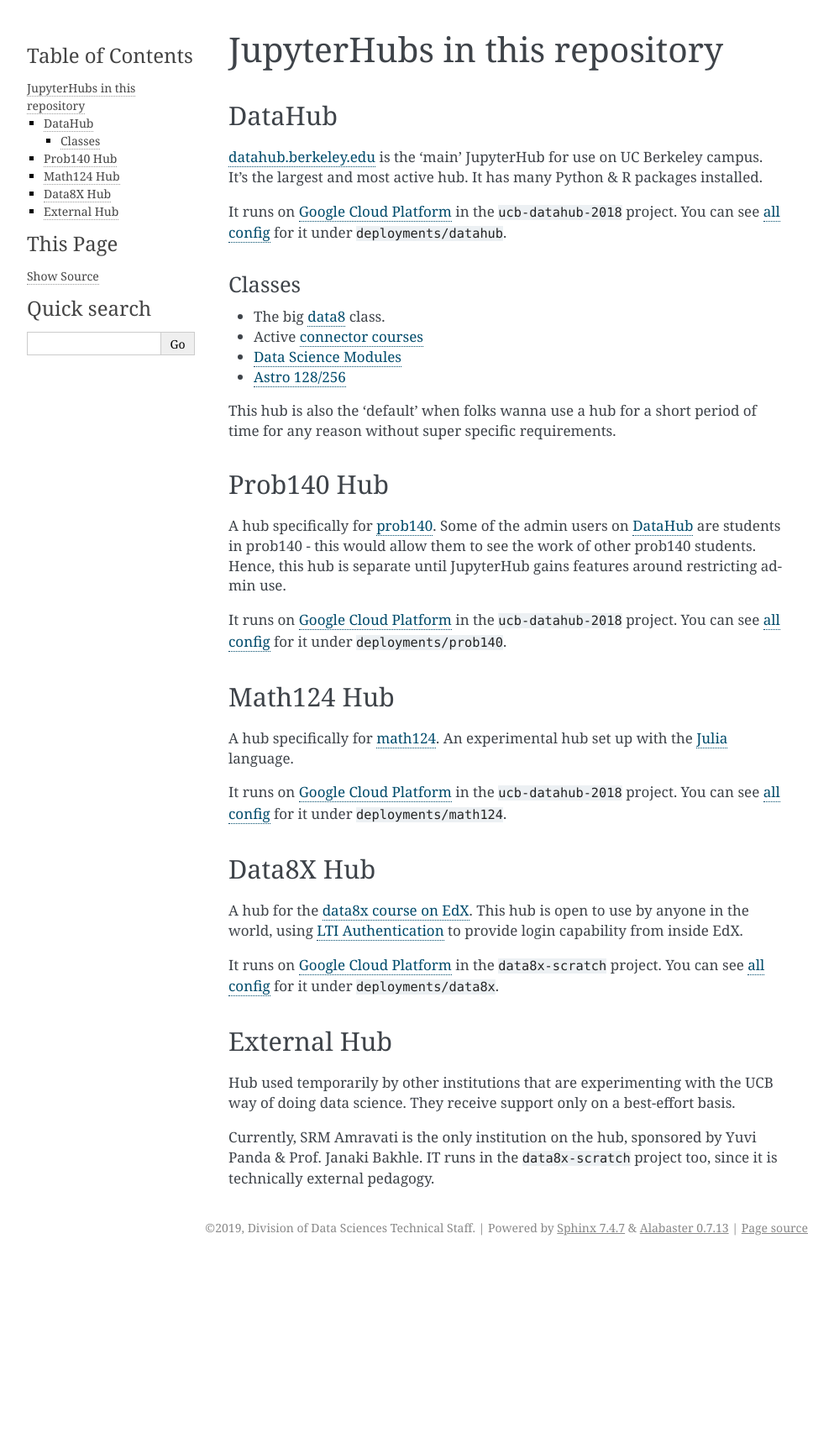
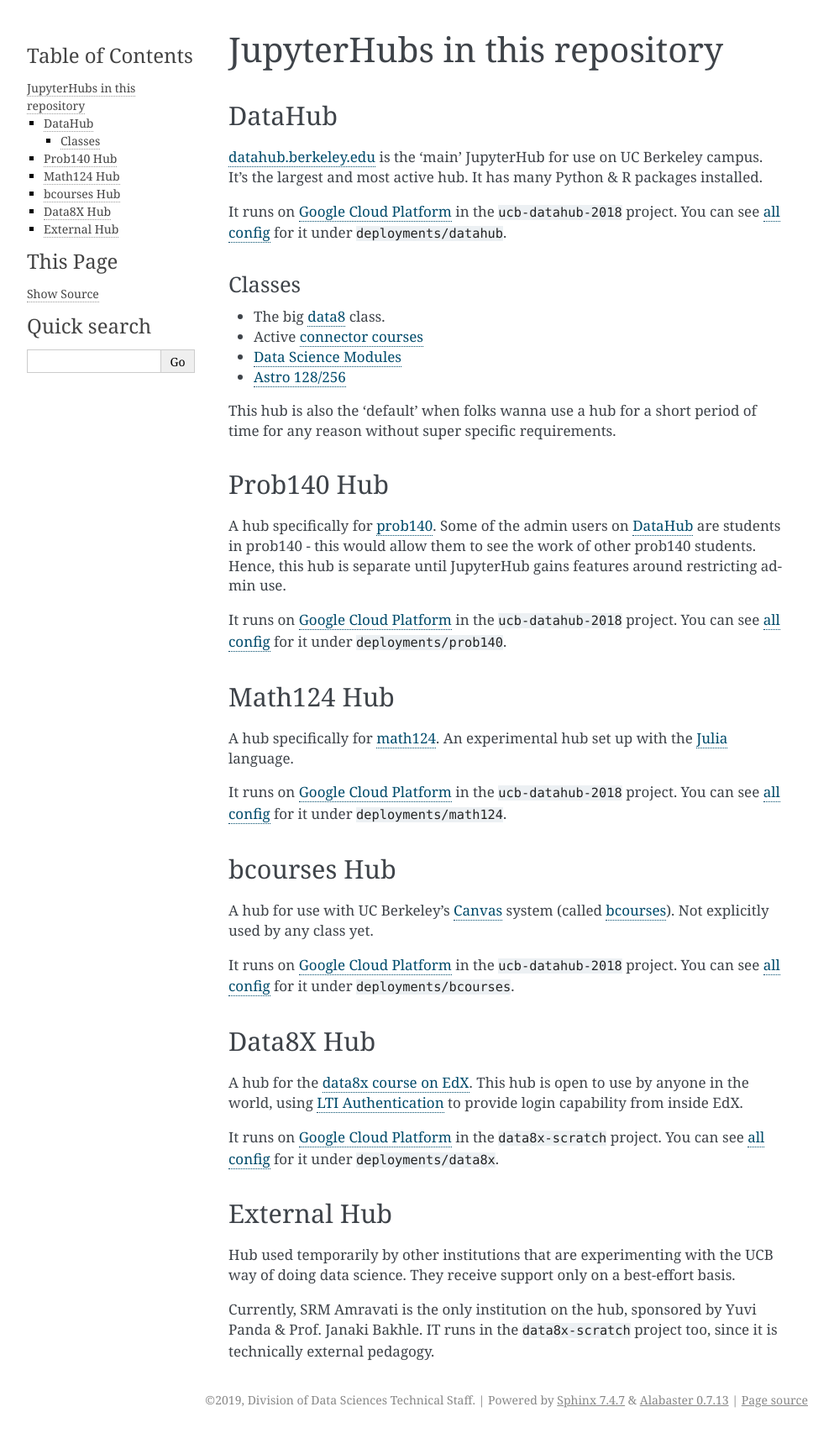
Before and after one commit to berkeley-dsep-infra/datahub, a Sphinx documentation site: the page built from docs/hubs.rst, in a window 1280 px wide. Shown: the whole page at 84% size, without its empty margins (148-1141 px from the left). Built offline with Sphinx 7.4.7, drawn with Linux system fonts in a browser that asks for light colours; before the commit the page ends 1501 px from its top, so only the background shows below that.

Commit message:
Add initial bcourses deployment
- Deployed with hubploy from local machine to make it
  easy to set up HTTPS, DNS and static IP
- Add entries to circle config
- Add entry to documentation on list of hubs we maintain

```diff
--- a/docs/hubs.rst
+++ b/docs/hubs.rst
@@ -47,6 +47,16 @@
 It runs on `Google Cloud Platform <https://cloud.google.com>`_ in the ``ucb-datahub-2018``
 project. You can see :ref:`all config <structure>` for it under ``deployments/math124``.
 
+bcourses Hub
+============
+
+A hub for use with UC Berkeley's `Canvas <https://www.canvaslms.com/>`_ system
+(called `bcourses <http://bcourses.berkeley.edu>`_). Not explicitly used by any
+class yet.
+
+It runs on `Google Cloud Platform <https://cloud.google.com>`_ in the ``ucb-datahub-2018``
+project. You can see :ref:`all config <structure>` for it under ``deployments/bcourses``.
+
 Data8X Hub
 ==========
 
```
Also changed, not shown: 13 other files.
